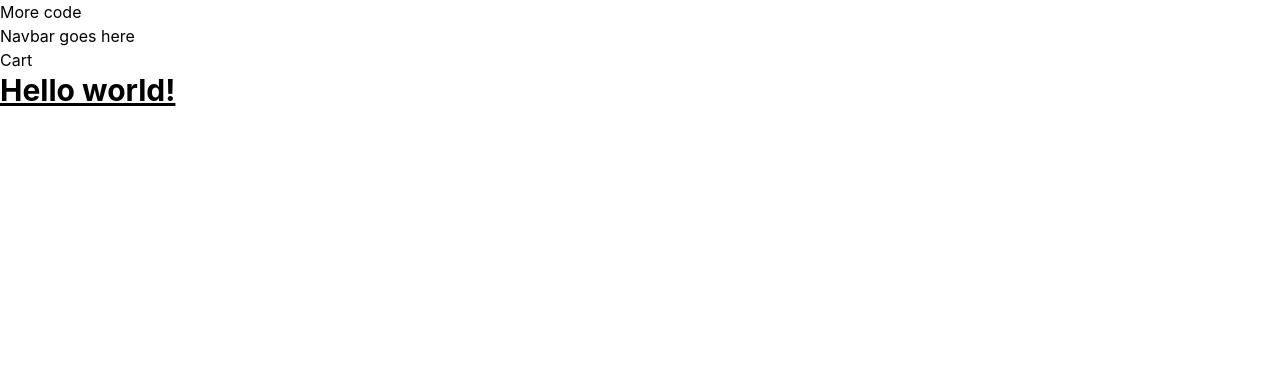
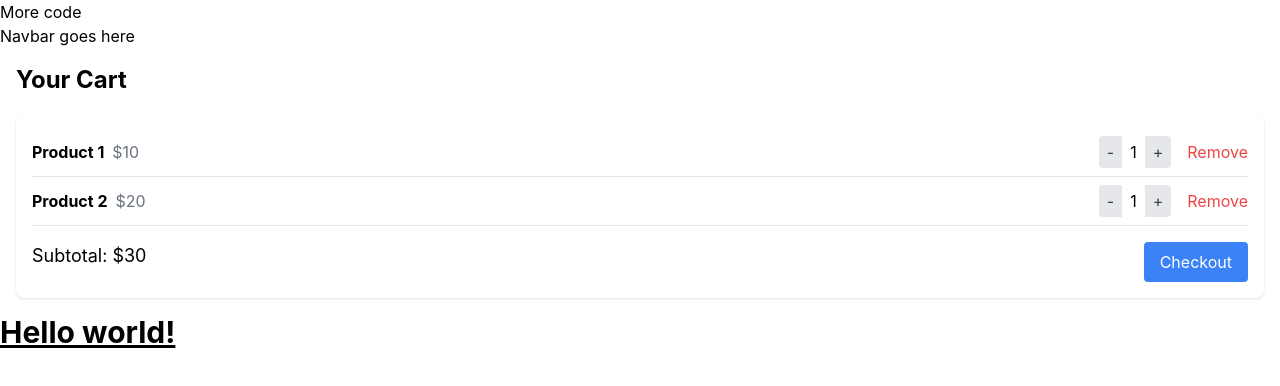
Before and after one commit to mickeymond/ecommerce-app-beta, a React (Create React App) app: page /cart in a window 1280 px wide. Shown: the top 386 px of the page. Built offline with nearby package versions, Linux system fonts and the light colour scheme.

Commit message:
First Push For Princess's Cart

```diff
--- a/src/pages/cart/index.jsx
+++ b/src/pages/cart/index.jsx
@@ -1,11 +1,69 @@
+import React, { useState } from 'react';
 import Footer from "../../components/footer";
 import Navbar from "../../components/navbar";
 
 export default function Cart() {
+    const [cartItems, setCartItems] = useState([
+        { id: 1, name: 'Product 1', price: 10, quantity: 1 },
+        { id: 2, name: 'Product 2', price: 20, quantity: 1 }
+    ]);
+
+    const incrementQuantity = (id) => {
+        setCartItems((prevItems) =>
+            prevItems.map((item) =>
+                item.id === id ? { ...item, quantity: item.quantity + 1 } : item
+            )
+        );
+    };
+
+    const decrementQuantity = (id) => {
+        setCartItems((prevItems) =>
+            prevItems.map((item) =>
+                item.id === id && item.quantity > 1
+                    ? { ...item, quantity: item.quantity - 1 }
+                    : item
+            )
+        );
+    };
+
+    const removeItem = (id) => {
+        setCartItems((prevItems) => prevItems.filter((item) => item.id !== id));
+    };
+
+    const totalPrice = cartItems.reduce((total, item) => total + item.price * item.quantity, 0);
+
     return (
         <>
             <Navbar />
-            <p>Cart</p>
+            <div className="container mx-auto p-4">
+                <h1 className="text-2xl font-bold mb-4">Your Cart</h1>
+                <div className="bg-white p-4 shadow rounded-lg">
+                    {cartItems.map((item) => (
+                        <div key={item.id} className="flex items-center justify-between border-b border-gray-200 py-2">
+                            <div className="flex items-center">
+                                <span className="font-bold">{item.name}</span>
+                                <span className="text-gray-500 ml-2">${item.price}</span>
+                            </div>
+                            <div className="flex items-center">
+                                <button onClick={() => decrementQuantity(item.id)} className="bg-gray-200 text-gray-700 px-2 py-1 rounded-l">
+                                    -
+                                </button>
+                                <span className="px-2">{item.quantity}</span>
+                                <button onClick={() => incrementQuantity(item.id)} className="bg-gray-200 text-gray-700 px-2 py-1 rounded-r">
+                                    +
+                                </button>
+                                <button onClick={() => removeItem(item.id)} className="ml-4 text-red-500">
+                                    Remove
+                                </button>
+                            </div>
+                        </div>
+                    ))}
+                    <div className="flex justify-between mt-4">
+                        <p className="text-lg">Subtotal: ${totalPrice}</p>
+                        <button className="bg-blue-500 text-white px-4 py-2 rounded">Checkout</button>
+                    </div>
+                </div>
+            </div>
             <Footer />
         </>
     );
```
